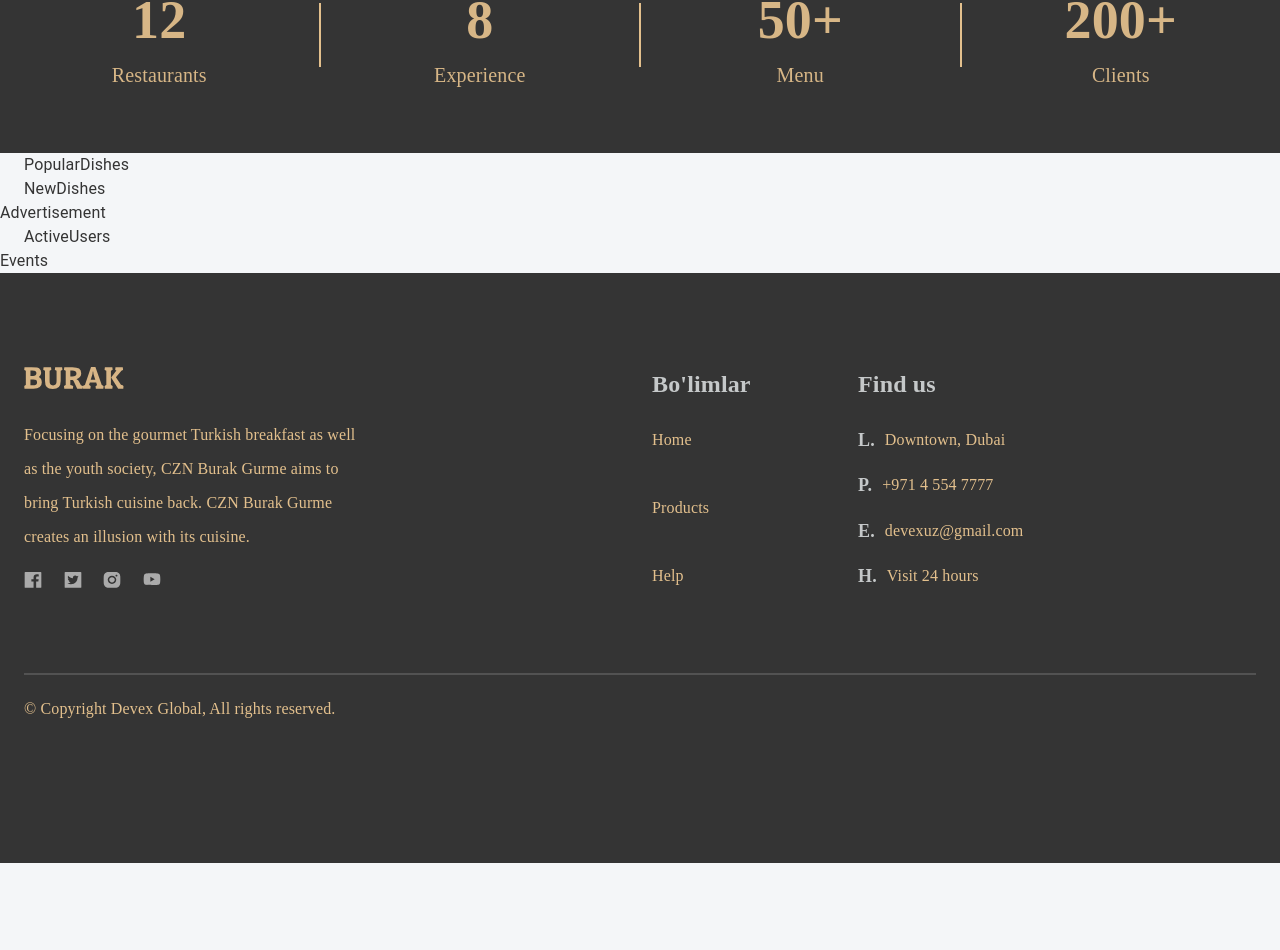
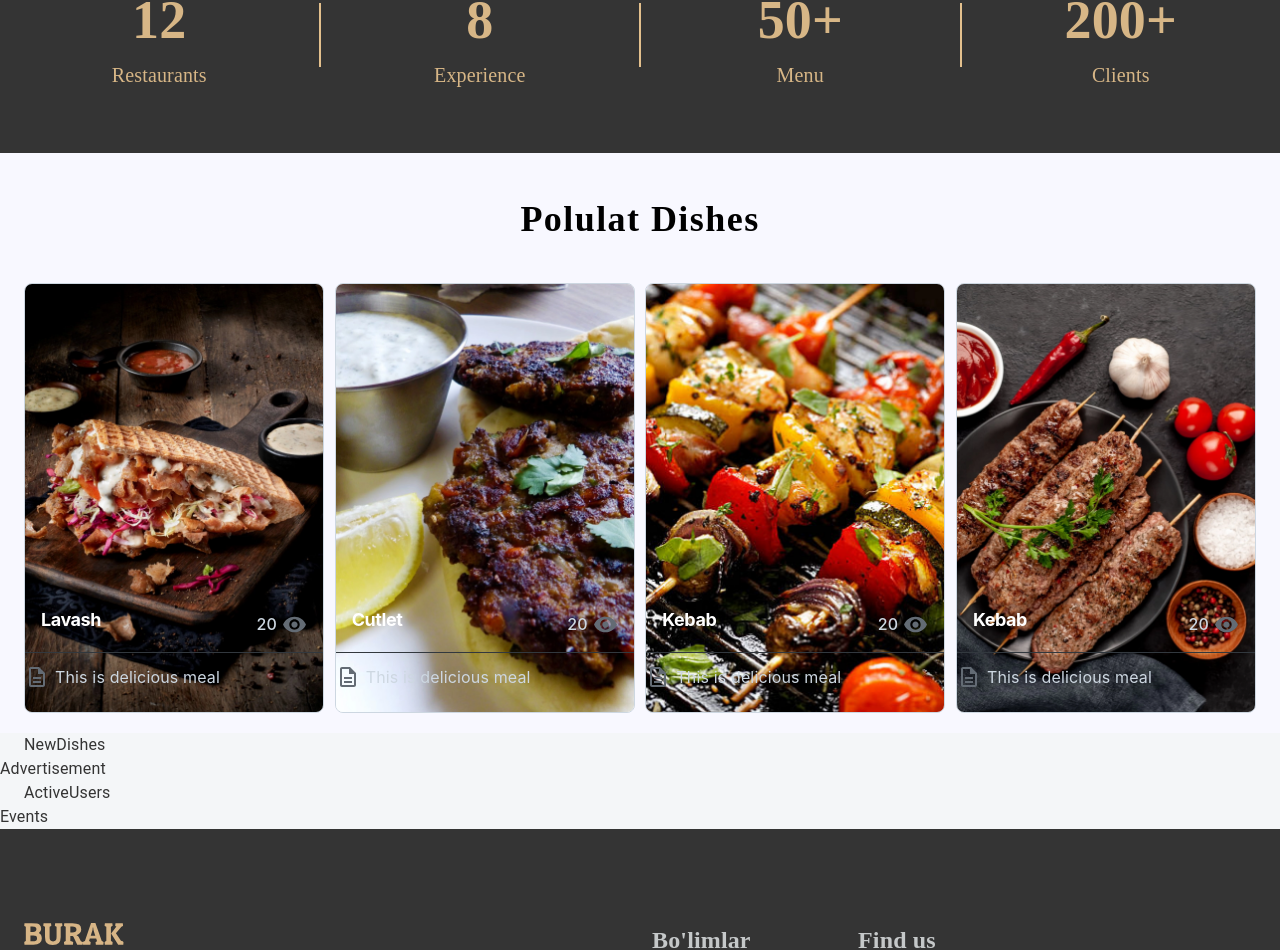
Before and after one commit to Surojbek19/ecoflora-react, a React (Create React App) app: page / in a window 1280 px wide. Shown: the part 856-1806 px from the top of the page. Before the commit the page ends 1719 px from the top, so only its background shows below. Built offline with nearby package versions, Linux system fonts and the light colour scheme.

Commit message:
feat: develop popular dishes sectional component

```diff
--- a/package.json
+++ b/package.json
@@ -6,6 +6,7 @@
     "@emotion/react": "^11.14.0",
     "@emotion/styled": "^11.14.1",
     "@mui/icons-material": "^5.8.4",
+    "@mui/joy": "^5.0.0-beta.52",
     "@mui/material": "^7.3.5",
     "@reduxjs/toolkit": "^1.8.1",
     "@testing-library/jest-dom": "^4.2.4",
--- a/src/app/screens/homePage/PopularDishes.tsx
+++ b/src/app/screens/homePage/PopularDishes.tsx
@@ -1,10 +1,95 @@
 import React from "react";
-import { Container } from "@mui/material";
+import { Box, Container, Stack } from "@mui/material";
+
+import Card from '@mui/joy/Card';
+import CardCover from '@mui/joy/CardCover';
+import CardContent from '@mui/joy/CardContent';
+import Typography from '@mui/joy/Typography';
+import { CssVarsProvider } from "@mui/joy/styles";
+import CardOverflow from "@mui/joy/CardOverflow";
+import VisibilityIcon from "@mui/icons-material/Visibility";
+import DescriptionOutlinedIcon from "@mui/icons-material/DescriptionOutlined";
+
+// import LocationOnRoundedIcon from '@mui/icons-material/LocationOnRounded';
+
+const list = [
+{ productName: "Lavash", imagePath: "/img/lavash.webp"},
+{ productName: "Cutlet", imagePath: "/img/cutlet.webp"},
+{ productName: "Kebab", imagePath: "/img/kebab.webp"},
+{ productName: "Kebab", imagePath: "/img/kebab-fresh.webp"},
+]
 
 export default function PopularDishes() {
     return (
-    <div>
-        <Container>PopularDishes</Container>
+    <div  className="popular-dishes-frame">
+        <Container>
+            <Stack className="popular-section">
+                <Box className="category-title">Polulat Dishes</Box>
+                <Stack className="cards-frame">
+                   {list.map((ele, index) => {
+                    return (
+                        <CssVarsProvider key={index}>
+                            <Card className={"crad"}>
+                                <CardCover>
+                                    <img src={ ele.imagePath } alt="" />
+                                </CardCover>
+                                <CardCover  className={"card-cover"} />
+                                <CardContent sx={{justifyContent: "flex-end"}}>
+                                <Stack
+                                flexDirection={"row"}
+                                justifyContent={"space-between"}
+                                >
+                                    <Typography
+                                    level="h2"
+                                        sx={{
+                                            fontSize: "lg",
+                                            color: "#fff",
+                                            mb: 1,
+                                        }}
+                                    >
+                                        {ele.productName}
+                                    </Typography>
+                                    <Typography
+                                    sx={{
+                                        fontWeight: "md",
+                                        color: "neutral.300",
+                                        alignItems: "center",
+                                        display: "flex",
+                                    }}
+                                    >
+                                        20
+                                        <VisibilityIcon
+                                        sx={{ fontSize: 25 , marginLeft: "5px"}}
+                                        />
+                                    </Typography>
+                                </Stack>
+                                </CardContent>
+                                <CardOverflow
+                                sx={{
+                                    display: "flex",
+                                    gap: 1.5,
+                                    py: 1.5,
+                                    px: "var(--Crad-padding)",
+                                    borderTop: "1px solid",
+                                    height: "60px",
+                                }}
+                                >
+                                    <Typography
+                                    startDecorator={<DescriptionOutlinedIcon />}
+                                    textColor={"neutral.300"}
+                                    >
+                                        This is delicious meal
+                                    </Typography>
+
+                                </CardOverflow>
+                            </Card>
+
+                        </CssVarsProvider>
+                    )
+                   })}
+                </Stack>
+            </Stack>
+        </Container>
     </div>
     )
 }
--- a/src/css/home.css
+++ b/src/css/home.css
@@ -59,3 +59,53 @@
    line-height: 30px;
    color: #d7b686;
 }
+
+/** Populat Dishes **/
+.homepage .popular-dishes-frame {
+    width: 100%;
+    height: 580px;
+    display: flex;
+    background: #f8f8ff;
+}
+
+.homepage .popular-dishes-frame .popular-section {
+   margin-top: 45px;
+   display: flex;
+   flex-direction: column;
+   align-items: center;
+}
+
+.homepage .popular-dishes-frame .popular-section .category-title {
+  text-align: center;
+  font-family: "Roboto Serif";
+  font-size: 36px;
+  font-style: normal;
+  font-weight: 600;
+  line-height: normal;
+  letter-spacing: 1.44px;
+  color: #000;
+}
+
+.homepage .popular-dishes-frame .popular-section .cards-frame {
+    width: 100%;
+    margin-top: 43px;
+    display: flex;
+    flex-direction: row;
+    justify-content: space-between;
+}
+
+.homepage .popular-dishes-frame .cards-frame .crad {
+   min-height: 430px;
+   min-width: 300px;
+   cursor: pointer;
+}
+
+
+.homepage .popular-dishes-frame .cards-frame .crad .crads-cover {
+    background: linear-gradient(
+        to top,
+        rgba(0, 0, 0, 0.4),
+        rgba(0, 0, 0, 0) 200px
+    ),
+    linear-gradient(to top, rgba(0, 0, 0, 0.8), rgba(0, 0, 0, 0) 300px);
+}
```
Also changed, not shown: 1 other file (tests, documents, lock files or other folders).
